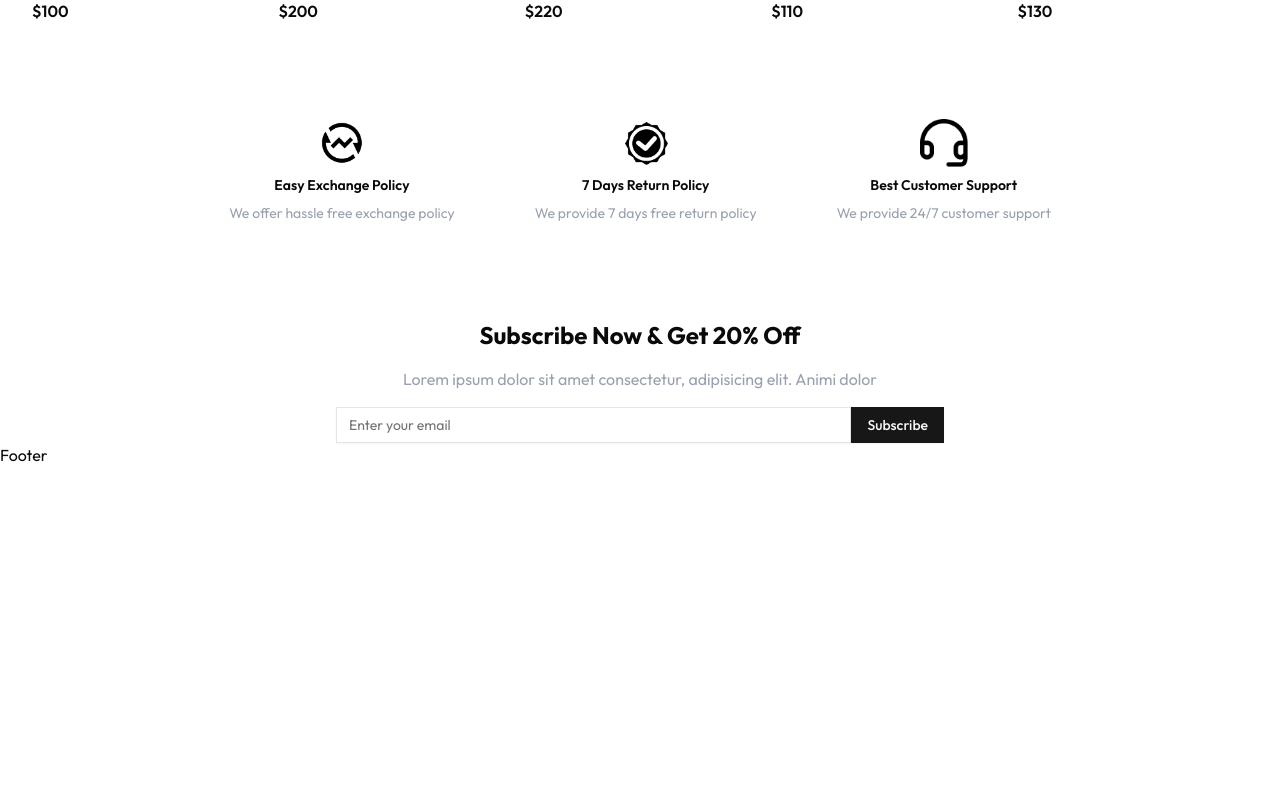
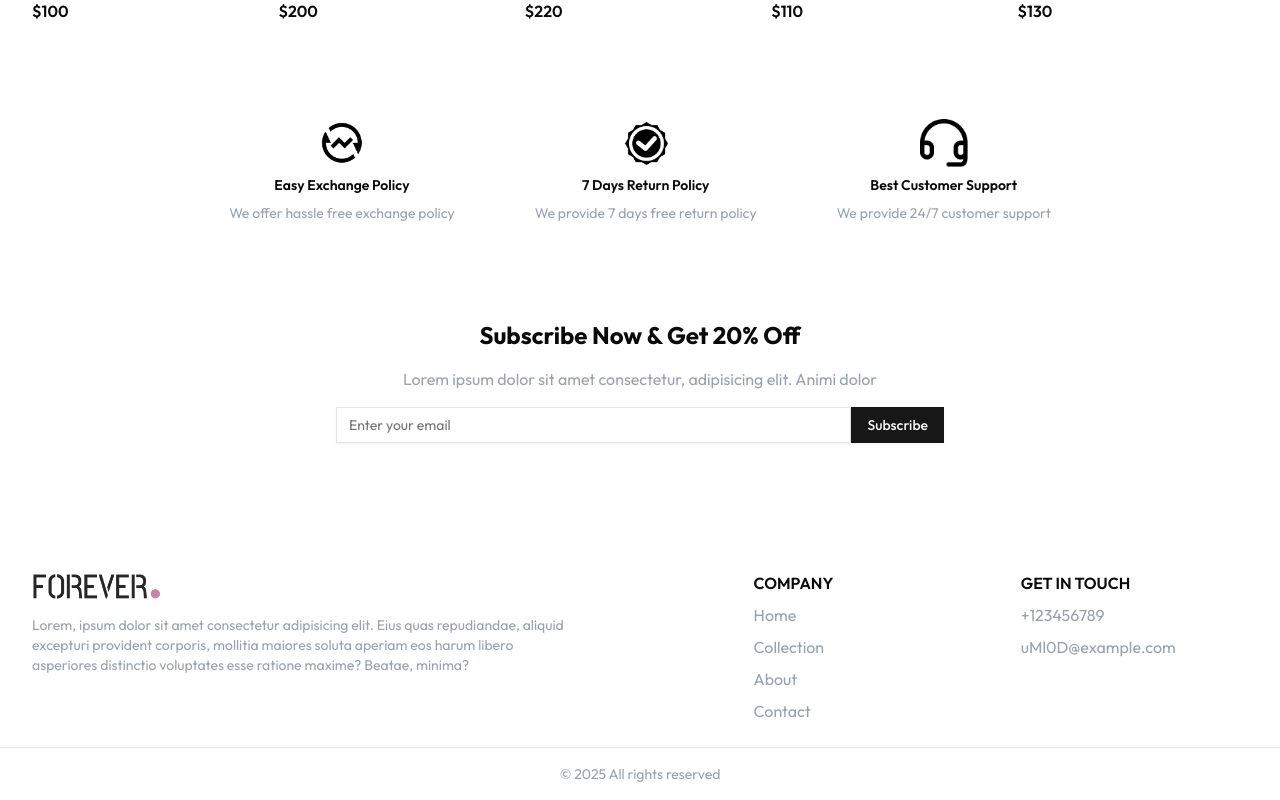
Before and after one commit to mohangrg2018/forever-ecommerce, a React (Vite) app in the folder client/: page / in a window 1280 px wide. Shown: the part 1939-2739 px from the top of the page. Before the commit the page ends 2406 px from the top, so only its background shows below. Built offline with nearby package versions, Linux system fonts and the light colour scheme.

Commit message:
feat(footer): created footer with contact information

```diff
--- a/client/src/components/shared/Footer.jsx
+++ b/client/src/components/shared/Footer.jsx
@@ -1,7 +1,60 @@
+import { assets } from "@/assets/assets";
 import React from "react";
+import { Link } from "react-router-dom";
 
 const Footer = () => {
-  return <div>Footer</div>;
+  return (
+    <footer className="mt-20 sm:mt-32">
+      <div className="container__width flex flex-col sm:flex-row gap-10">
+        <div className="sm:w-[60%] flex flex-col gap-2 items-center sm:items-start">
+          <Link to="/">
+            <img src={assets.logo} className="w-24 sm:w-32" alt="" />
+          </Link>
+          <p className="w-full sm:w-[80%] text-sm text-gray-400 text-center sm:text-start">
+            Lorem, ipsum dolor sit amet consectetur adipisicing elit. Eius quas
+            repudiandae, aliquid excepturi provident corporis, mollitia maiores
+            soluta aperiam eos harum libero asperiores distinctio voluptates
+            esse ratione maxime? Beatae, minima?
+          </p>
+        </div>
+        <div className="sm:w-[20%] flex flex-col gap-2">
+          <p className="font-semibold uppercase hidden sm:block">company</p>
+          <ul className="flex sm:flex-col gap-6 sm:gap-2 justify-center text-gray-400">
+            <li>
+              <Link to="/">Home</Link>
+            </li>
+            <li>
+              <Link to="/collection">Collection</Link>
+            </li>
+            <li>
+              <Link to="/about">About</Link>
+            </li>
+            <li>
+              <Link to="/contact">Contact</Link>
+            </li>
+          </ul>
+        </div>
+        <div className="sm:w-[20%] flex flex-col gap-2">
+          <p className="font-semibold uppercase hidden sm:block">
+            get in touch
+          </p>
+          <ul className="flex sm:flex-col gap-6 sm:gap-2 justify-center text-gray-400">
+            <li>
+              <a href="tel:+123456789">+123456789</a>
+            </li>
+            <li>
+              <a href="mailto:uMl0D@example.com">uMl0D@example.com</a>
+            </li>
+          </ul>
+        </div>
+      </div>
+      <div className="container__width py-4 border-t border-gray-200 mt-6">
+        <p className="text-center text-gray-400 text-sm">
+          &copy; {new Date().getFullYear()} All rights reserved
+        </p>
+      </div>
+    </footer>
+  );
 };
 
 export default Footer;
--- a/client/src/components/shared/Subscription.jsx
+++ b/client/src/components/shared/Subscription.jsx
@@ -3,6 +3,11 @@ import { Input } from "../ui/input";
 import { Button } from "../ui/button";
 
 const Subscription = () => {
+  const [email, setEmail] = React.useState("");
+  const handleSubscribe = (e) => {
+    e.preventDefault();
+    setEmail("");
+  };
   return (
     <section className="flex flex-col gap-4">
       <p className="capitalize font-bold text-2xl text-center">
@@ -11,9 +16,16 @@ const Subscription = () => {
       <p className="text-center text-gray-400">
         Lorem ipsum dolor sit amet consectetur, adipisicing elit. Animi dolor
       </p>
-      <form className="flex items-center w-[90%] sm:w-[80%] lg:w-[50%] mx-auto">
-        <Input placeholder="Enter your email" />
-        <Button>Subscribe</Button>
+      <form
+        onSubmit={handleSubscribe}
+        className="flex items-center w-[90%] sm:w-[80%] lg:w-[50%] mx-auto"
+      >
+        <Input
+          onChange={(e) => setEmail(e.target.value)}
+          placeholder="Enter your email"
+          value={email}
+        />
+        <Button type="submit">Subscribe</Button>
       </form>
     </section>
   );
--- a/client/src/components/ui/button.jsx
+++ b/client/src/components/ui/button.jsx
@@ -5,7 +5,7 @@ import { cva } from "class-variance-authority";
 import { cn } from "@/lib/utils";
 
 const buttonVariants = cva(
-  "inline-flex items-center justify-center gap-2 whitespace-nowrap text-sm font-medium transition-all disabled:pointer-events-none disabled:opacity-50 [&_svg]:pointer-events-none [&_svg:not([class*='size-'])]:size-4 shrink-0 [&_svg]:shrink-0 outline-none focus-visible:border-ring focus-visible:ring-ring/50 focus-visible:ring-[3px] aria-invalid:ring-destructive/20 dark:aria-invalid:ring-destructive/40 aria-invalid:border-destructive",
+  "inline-flex items-center justify-center cursor-pointer gap-2 whitespace-nowrap text-sm font-medium transition-all disabled:pointer-events-none disabled:opacity-50 [&_svg]:pointer-events-none [&_svg:not([class*='size-'])]:size-4 shrink-0 [&_svg]:shrink-0 outline-none focus-visible:border-ring focus-visible:ring-ring/50 focus-visible:ring-[3px] aria-invalid:ring-destructive/20 dark:aria-invalid:ring-destructive/40 aria-invalid:border-destructive",
   {
     variants: {
       variant: {
```
